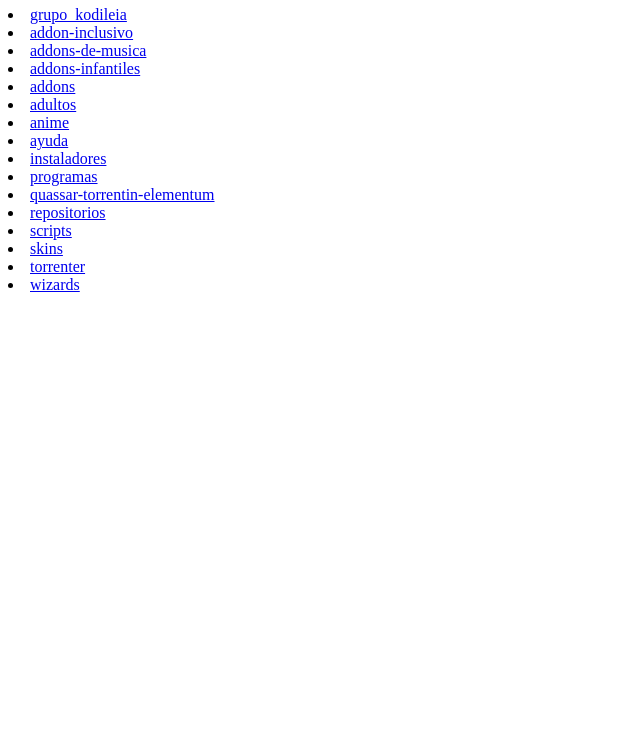
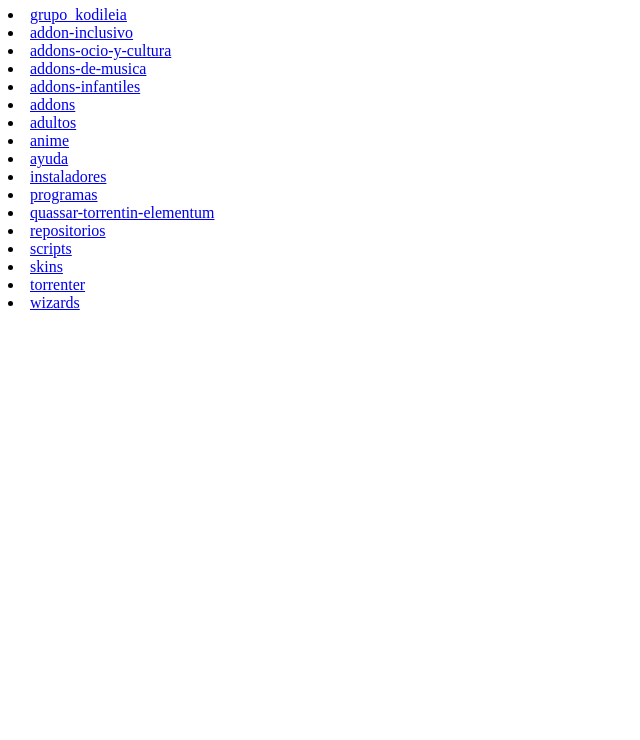
Before and after one commit to fuentekodileia/fuentekodileia.github.io, a plain HTML site: page index.html in a window 1280 px wide. Shown: the part 60-800 px from the top of the page, without its empty margins (0-640 px from the left). Drawn offline with Linux system fonts and the light colour scheme.

Commit message:
Update index.html

```diff
--- a/index.html
+++ b/index.html
@@ -5,6 +5,7 @@
  <body>
 	<li><a href="grupo_kodileia/">grupo_kodileia</a><td></td></li>
 	 <li><a href="addon-inclusivo/">addon-inclusivo</a><td></td></li>
+	 <li><a href="addons-ocio-y-cultura/">addons-ocio-y-cultura</a><td></td></li>
 	 <li><a href="addons-de-musica/">addons-de-musica</a><td></td></li>
 	<li><a href="addons-infantiles/">addons-infantiles</a><td></td></li>
 	<li><a href="addons/">addons</a><td></td></li>
```
